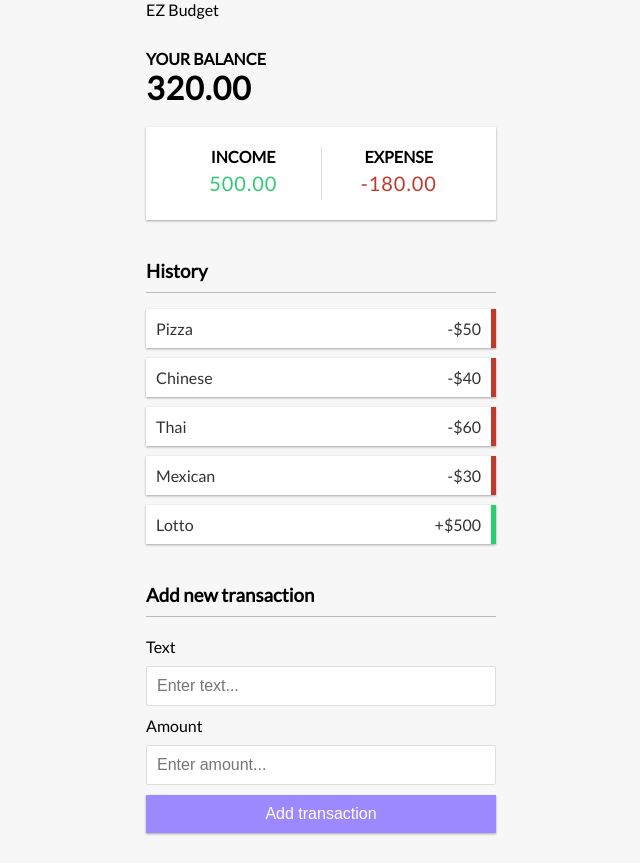
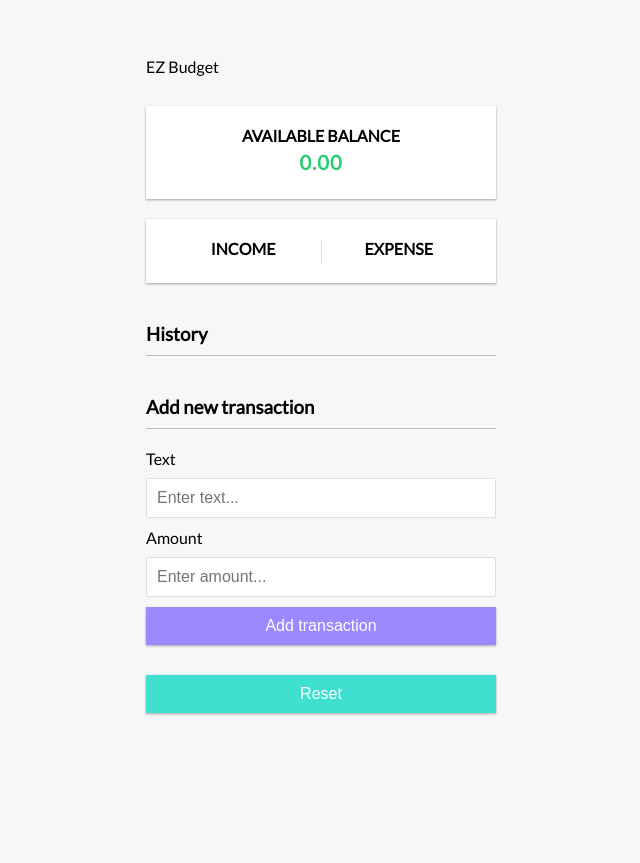
Before and after one commit to thisisscottcampbell/MERN-EZBudgetApp, a React (Create React App) app in the folder ez-app/: page / in a window 1280 px wide. Shown: the whole page, without its empty margins (319-959 px from the left). After the commit the page ends 800 px from the top, so only its background shows below. Built offline with nearby package versions, Linux system fonts and the light colour scheme.

Commit message:
budget reset init

```diff
--- a/ez-app/src/App/App.css
+++ b/ez-app/src/App/App.css
@@ -49,6 +49,15 @@ h4 {
 	margin: 20px 0;
 }
 
+.balance-exp-container > div {
+	background-color: #fff;
+	box-shadow: var(--box-shadow);
+	padding: 20px;
+	justify-content: space-between;
+	margin: 20px 0;
+	text-align: center;
+}
+
 .inc-exp-container > div {
 	flex: 1;
 	text-align: center;
@@ -90,6 +99,19 @@ input[type='number'] {
 .btn {
 	cursor: pointer;
 	background-color: #9c88ff;
+	box-shadow: var(--box-shadow);
+	color: #fff;
+	border: 0;
+	display: block;
+	font-size: 16px;
+	margin: 10px 0 30px;
+	padding: 10px;
+	width: 100%;
+}
+
+.btn-reset {
+	cursor: pointer;
+	background-color: turquoise;
 	box-shadow: var(--box-shadow);
 	color: #fff;
 	border: 0;
--- a/ez-app/src/components/AddTrans.jsx
+++ b/ez-app/src/components/AddTrans.jsx
@@ -6,7 +6,7 @@ const AddTrans = () => {
 	const [text, setText] = useState('');
 	const [amount, setAmount] = useState('');
 
-	const { addTrans } = useContext(GlobalContext);
+	const { addTrans, reset } = useContext(GlobalContext);
 
 	const onSubmit = (e) => {
 		e.preventDefault();
@@ -49,6 +49,9 @@ const AddTrans = () => {
 				</div>
 				<button className="btn">Add transaction</button>
 			</form>
+			<button onClick={reset} className="btn-reset">
+				Reset
+			</button>
 		</>
 	);
 };
--- a/ez-app/src/components/Balance.jsx
+++ b/ez-app/src/components/Balance.jsx
@@ -6,9 +6,13 @@ const Balance = () => {
 	const amounts = transactions.map((tran) => tran.amount);
 	const total = amounts.reduce((acc, item) => (acc += item), 0).toFixed(2);
 	return (
-		<div>
-			<h4>Your Balance</h4>
-			<h1 id="balance">{total}</h1>
+		<div className="balance-exp-container">
+			<div>
+				<h4>Available Balance</h4>
+				<h1 id="money-plus" className="money plus">
+					{total}
+				</h1>
+			</div>
 		</div>
 	);
 };
--- a/ez-app/src/components/IncomeExpenses.jsx
+++ b/ez-app/src/components/IncomeExpenses.jsx
@@ -3,21 +3,52 @@ import { GlobalContext } from '../context/State';
 
 const IncomeExpenses = () => {
 	const { transactions } = useContext(GlobalContext);
+
 	const amounts = transactions.map((tran) => tran.amount);
-	const income = amounts
-		.filter((item) => item > 0)
-		.reduce((acc, item) => (acc += item))
-		.toFixed(2);
-	const expense = amounts
-		.filter((item) => item < 0)
-		.reduce((acc, item) => (acc += item))
-		.toFixed(2);
+
+	const getDeposit = (array) => {
+		if (!array.length) return;
+		let deposit;
+
+		for (const trans of array) {
+			if (trans > 0) {
+				deposit = trans;
+				break;
+			}
+		}
+		return deposit ? deposit : 0;
+	};
+
+	const getExpenses = (array) => {
+		if (!array.length) return;
+		const expenses = [];
+
+		for (const trans of array) {
+			if (trans < 0) expenses.push(trans);
+		}
+
+		if (!expenses.length) return 0;
+
+		return expenses.reduce((exp, val) => (exp += val)).toFixed(2);
+	};
+
+	// const income = amounts
+	// 	.filter((item) => item > 0)
+	// 	.reduce((acc, item) => (acc += item))
+	// 	.toFixed(2);
+	const income = getDeposit(amounts);
+
+	// const expense = amounts
+	// 	.filter((item) => item < 0)
+	// 	.reduce((acc, item) => (acc += item))
+	// 	.toFixed(2);
+	const expense = getExpenses(amounts);
 
 	return (
-		<div class="inc-exp-container">
+		<div className="inc-exp-container">
 			<div>
 				<h4>Income</h4>
-				<p id="money-plus" className="money plus">
+				<p id="balance" className="money">
 					{income}
 				</p>
 			</div>
--- a/ez-app/src/components/TransItem.jsx
+++ b/ez-app/src/components/TransItem.jsx
@@ -3,7 +3,6 @@ import { GlobalContext } from '../context/State';
 
 const TransItem = ({ trans }) => {
 	const { deleteTrans } = useContext(GlobalContext);
-	console.log(deleteTrans);
 	const sign = trans.amount < 0 ? '-' : '+';
 
 	return (
--- a/ez-app/src/context/AppReducer.js
+++ b/ez-app/src/context/AppReducer.js
@@ -13,6 +13,12 @@ export default (state, action) => {
 				...state,
 				transactions: [action.payload, ...state.transactions],
 			};
+
+		case 'RESET_BUDGET':
+			return {
+				...state,
+				transactions: action.payload,
+			};
 		default:
 			return state;
 	}
--- a/ez-app/src/context/State.js
+++ b/ez-app/src/context/State.js
@@ -3,13 +3,7 @@ import AppReducer from './AppReducer';
 
 //init state
 const initState = {
-	transactions: [
-		{ id: 1, text: 'Pizza', amount: -50 },
-		{ id: 2, text: 'Chinese', amount: -40 },
-		{ id: 3, text: 'Thai', amount: -60 },
-		{ id: 4, text: 'Mexican', amount: -30 },
-		{ id: 5, text: 'Lotto', amount: 500 },
-	],
+	transactions: [],
 };
 
 //create context
@@ -35,9 +29,16 @@ export const GlobalProvider = ({ children }) => {
 		});
 	}
 
+	function reset() {
+		dispatch({
+			type: 'RESET_BUDGET',
+			payload: initState.transactions,
+		});
+	}
+
 	return (
 		<GlobalContext.Provider
-			value={{ transactions: state.transactions, deleteTrans, addTrans }}
+			value={{ transactions: state.transactions, deleteTrans, addTrans, reset }}
 		>
 			{children}
 		</GlobalContext.Provider>
```
Lines whose indentation alone changed are shown as unchanged.
